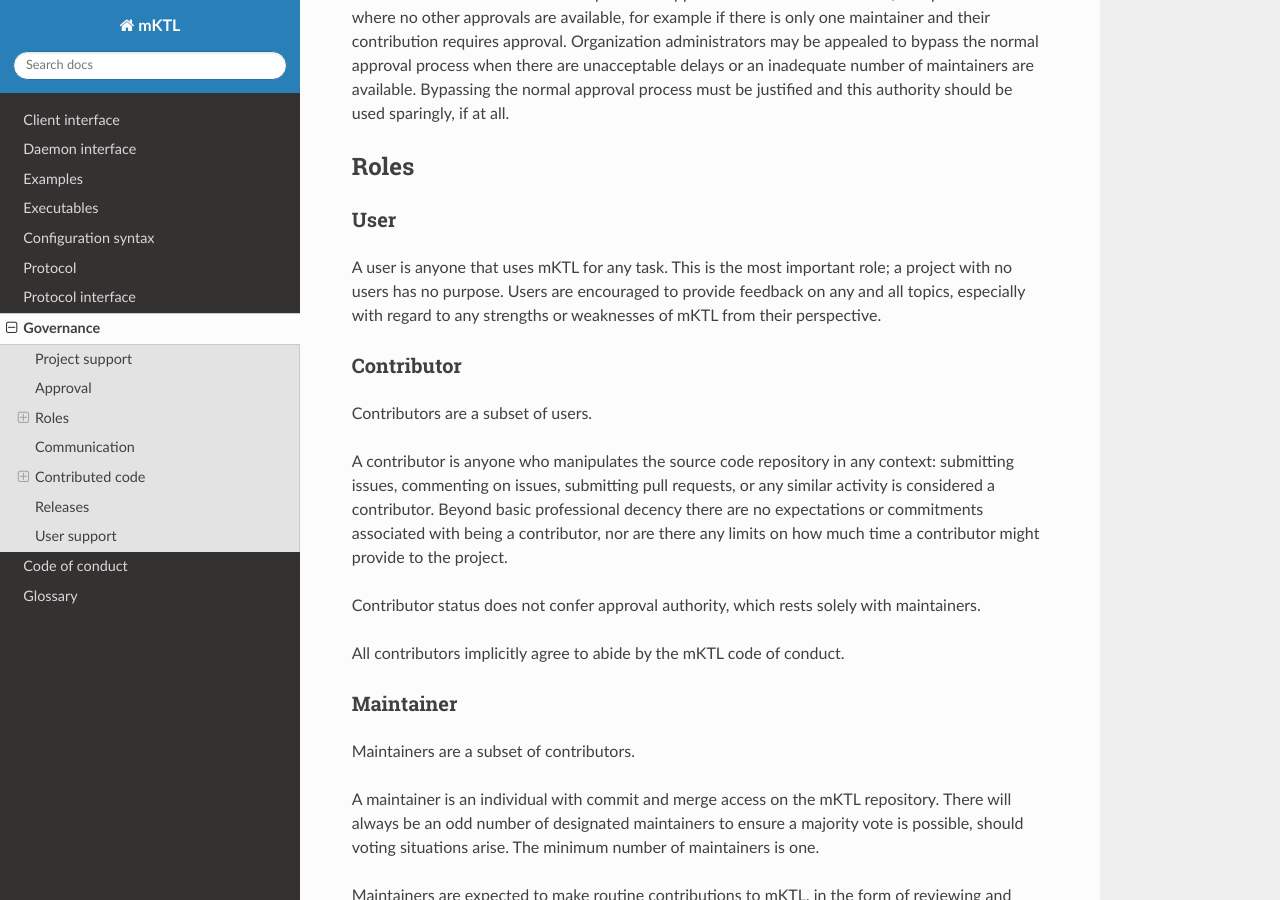
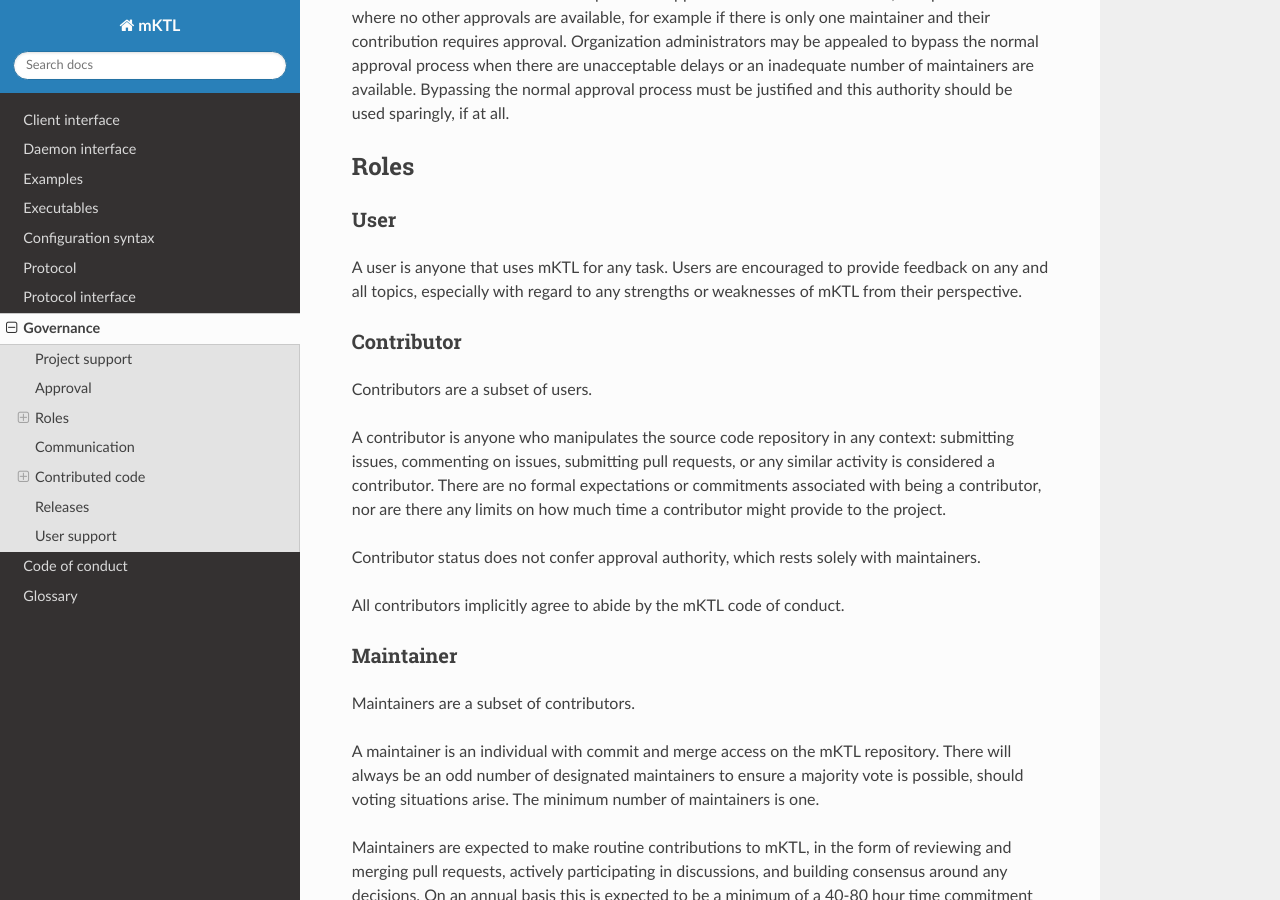
Before and after one commit to KeckObservatory/mKTL, a Sphinx documentation site: the page built from doc/governance.rst, in a window 1280 px wide and 900 px high, scrolled down 770 px. Built offline with Sphinx 7.4.7 and the Read the Docs theme 3.1.0, drawn with Linux system fonts in a browser that asks for light colours.

Commit message:
Remove some of the philosophical elements.

```diff
--- a/doc/governance.rst
+++ b/doc/governance.rst
@@ -48,8 +48,7 @@
 User
 ^^^^
 
-A user is anyone that uses mKTL for any task. This is the most important
-role; a project with no users has no purpose. Users are encouraged to
+A user is anyone that uses mKTL for any task. Users are encouraged to
 provide feedback on any and all topics, especially with regard to any
 strengths or weaknesses of mKTL from their perspective.
 
@@ -60,10 +59,10 @@
 
 A contributor is anyone who manipulates the source code repository in
 any context: submitting issues, commenting on issues, submitting pull
-requests, or any similar activity is considered a contributor. Beyond
-basic professional decency there are no expectations or commitments
-associated with being a contributor, nor are there any limits on how
-much time a contributor might provide to the project.
+requests, or any similar activity is considered a contributor. There
+are no formal expectations or commitments associated with being a
+contributor, nor are there any limits on how much time a contributor
+might provide to the project.
 
 Contributor status does not confer approval authority, which rests solely
 with maintainers.
```
